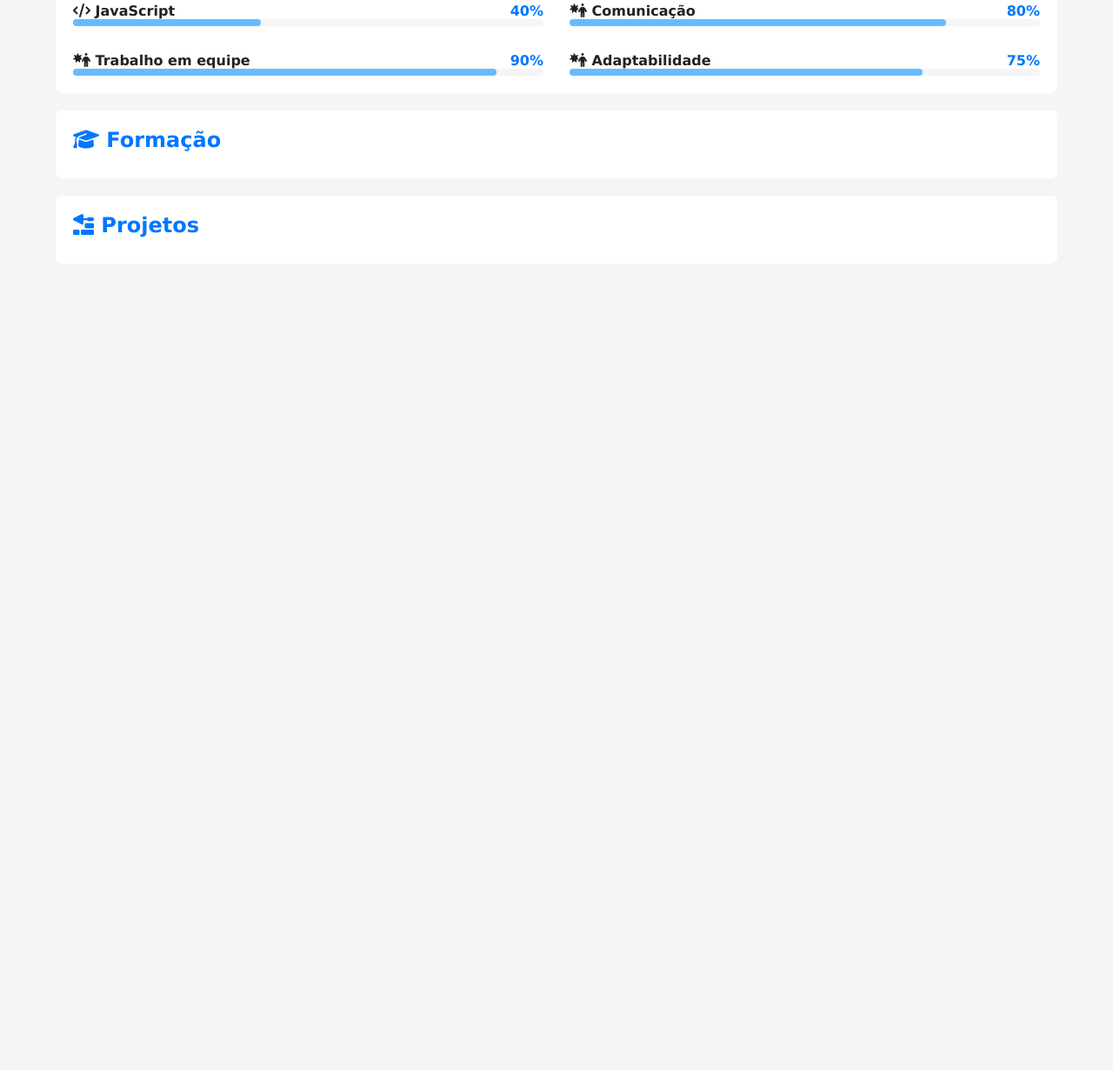
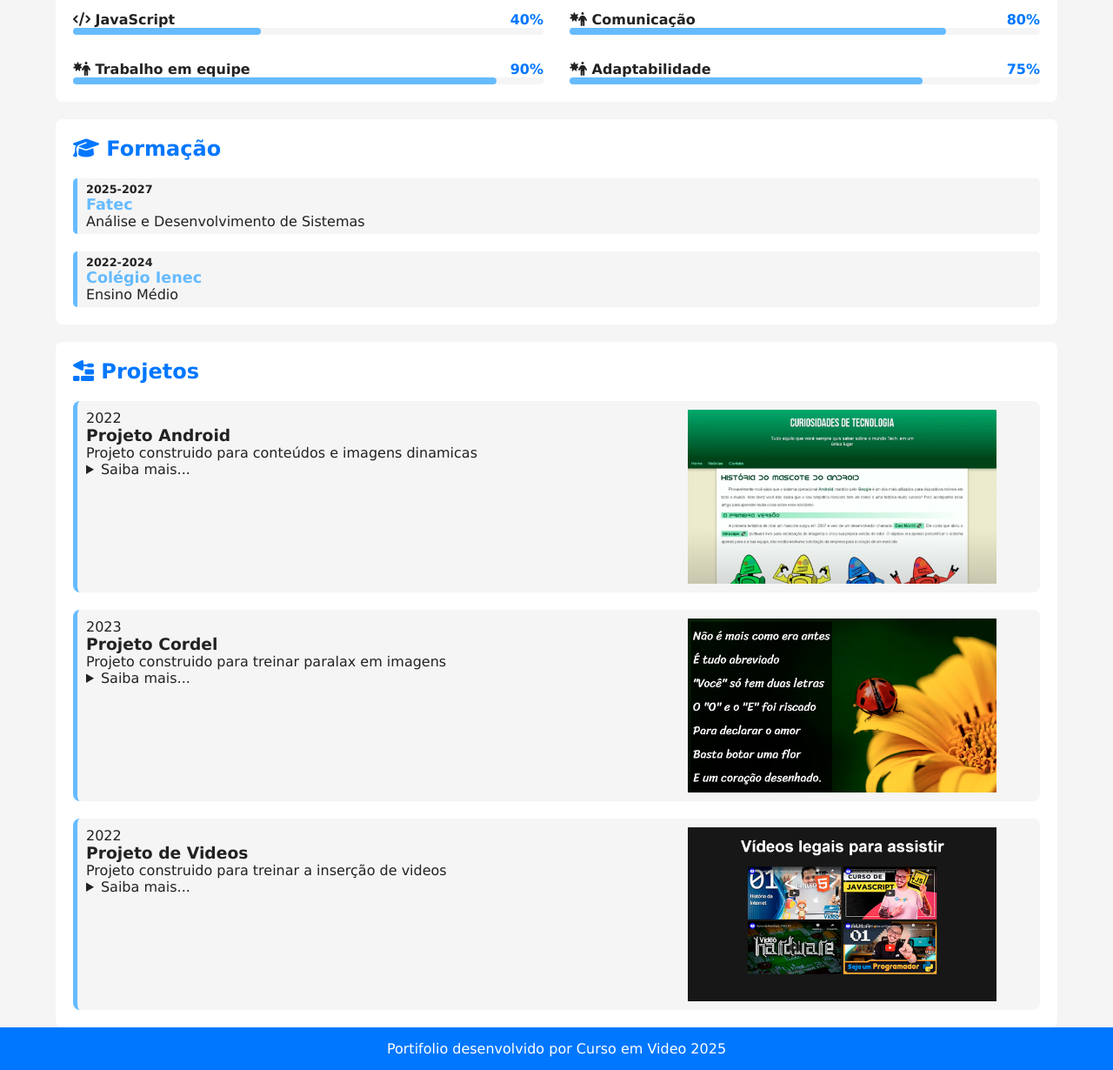
Before and after one commit to felipesiqueira06/projeto-portifolio, a plain HTML site: page index.html in a window 1280 px wide. Shown: the part 576-1806 px from the top of the page at 87% size. Before the commit the page ends 879 px from the top, so only its background shows below. Drawn offline with Linux system fonts and the light colour scheme.

Commit message:
formacao e projetos

```diff
--- a/estilos/style.css
+++ b/estilos/style.css
@@ -128,7 +128,7 @@ article{
 
 article h2{
   color: var(--destaque);
-  margin-bottom: 10px;
+  margin-bottom: 20px;
 }
 
 #skill-container{
@@ -166,8 +166,92 @@ article h2{
   border-radius: 4px;
 }
 
+#formacao-container{
+  display: flex;
+  flex-direction: column-reverse;
+  gap: 20px;
+}
+
+#formacao-container .curso{
+  background-color: var(--fundo-principal);
+  border-radius: 5px;
+  border-left: 5px solid var(--destaque-inverso);
+  padding-left: 10px;
+  padding-top: 5px;
+  padding-bottom: 5px;
+  transition: border-width 0.5s, border-color 0.5s;
+}
+
+#formacao-container .curso:hover{
+  border-left-width: 15px;
+  border-color: var(--destaque);
+  cursor: pointer;
+}
+
+#formacao-container .periodo{
+  font-size: 0.8em;
+  font-weight: bold;
+  color: var(--texto);
+}
+
+#formacao-container .instituicao{
+  color: var(--destaque-inverso);
+  font-size: 1.1em;
+}
+
+#projeto-container{
+  display: flex;
+  flex-direction: column-reverse;
+  gap: 20px;
+}
+
+#projeto-container .projeto{
+  display: flex;
+  flex-direction: column;
+  gap: 15px;
+  background-color: var(--fundo-principal);
+  padding: 10px;
+  border-radius: 8px;
+  border-left: 5px solid var(--destaque-inverso);
+  transition: border-color 0.5s, border-width 0.5s;
+}
+
+#projeto-container .projeto:hover{
+  border-color: var(--destaque);
+  border-left-width: 15px;
+  cursor: pointer;
+}
+
+#projeto-container .foto{
+  width: 100%;
+  aspect-ratio: 16/9;
+  object-fit: contain;
+  overflow: hidden;
+border-radius: 8px;
+}
+
+footer{
+  background-color: var(--destaque);
+  color: var(--texto-inverso);
+  text-align: center;
+  padding: 15px;
+}
+
 @media screen and (min-width: 768px){
   #skill-container{
     grid-template-columns: 1fr 1fr;
   }
+
+  #projeto-container .projeto{
+    flex-direction: row-reverse;
+    justify-content: space-between;
+  }
+  #projeto-container .projeto-info{
+    max-width: 60%;
 }
+
+#projeto-container .foto{
+  max-width: 40%;
+  aspect-ratio: 1/1;
+  max-height: 200px;
+}}
--- a/index.html
+++ b/index.html
@@ -129,15 +129,28 @@
             </div>
 
 
-
-
-
          </article> <!--FIM SKILS-->
 
 
 
          <article id="formacao">
             <h2><i class="fa-solid fa-graduation-cap"></i> Formação</h2>
+
+            <div id="formacao-container">
+                <div class="curso">
+                    <p class="periodo">2022-2024</p>
+                    <h3 class="instituicao">Colégio Ienec</h3>
+                    <p class="titulacao">Ensino Médio</p>
+                </div>
+
+                <div class="curso">
+                    <p class="periodo">2025-2027</p>
+                    <h3 class="instituicao">Fatec</h3>
+                    <p class="titulacao">Análise e Desenvolvimento de Sistemas</p>
+                </div>
+            </div>
+
+
 
          </article> <!---FIM FORMACAO-->
 
@@ -147,6 +160,49 @@
          <article id="projetos">
             <h2><i class="fa-solid fa-trowel-bricks"></i> Projetos</h2>
 
+            <div id="projeto-container">
+                <div class="projeto">
+                    <img src="imagens/projeto-01-videos.jpg" alt="Projeto 1" class="foto">
+                    <div class="projeto-info">
+                        <p class="periodo">2022</p>
+                        <h3 class="titulo">Projeto de Videos</h3>
+                        <p>Projeto construido para treinar a inserção de videos</p>
+                        <details class="descricao">
+                            <summary>Saiba mais...</summary>
+                            <p>Lorem ipsum dolor sit amet, consectetur adipisicing elit. Facilis reprehenderit praesentium impedit quidem tenetur expedita quod cum quae quis tempora quaerat magnam excepturi veritatis est vel repellendus, similique ullam necessitatibus.</p>
+                        </details>
+                    </div>
+                </div>
+
+
+                 <div class="projeto">
+                    <img src="imagens/projeto-02-cordel.jpg" alt="Projeto 2" class="foto">
+                    <div class="projeto-info">
+                        <p class="periodo">2023</p>
+                        <h3 class="titulo">Projeto Cordel</h3>
+                        <p>Projeto construido para treinar paralax em imagens</p>
+                        <details class="descricao">
+                            <summary>Saiba mais...</summary>
+                            <p>Lorem ipsum dolor sit amet, consectetur adipisicing elit. Facilis reprehenderit praesentium impedit quidem tenetur expedita quod cum quae quis tempora quaerat magnam excepturi veritatis est vel repellendus, similique ullam necessitatibus.</p>
+                        </details>
+                    </div>
+                </div>
+
+
+                 <div class="projeto">
+                    <img src="imagens/projeto-03-android.jpg" alt="Projeto 3" class="foto">
+                    <div class="projeto-info">
+                        <p class="periodo">2022</p>
+                        <h3 class="titulo">Projeto Android</h3>
+                        <p>Projeto construido para conteúdos e imagens dinamicas</p>
+                        <details class="descricao">
+                            <summary>Saiba mais...</summary>
+                            <p>Lorem ipsum dolor sit amet, consectetur adipisicing elit. Facilis reprehenderit praesentium impedit quidem tenetur expedita quod cum quae quis tempora quaerat magnam excepturi veritatis est vel repellendus, similique ullam necessitatibus.</p>
+                        </details>
+                    </div>
+                </div>
+            </div>
+
          </article> <!--FIM PROJETO-->
 
     </section>
@@ -154,7 +210,7 @@
 </main>
 
     <footer>
-
+        Portifolio desenvolvido por Curso em Video 2025
     </footer>
 
 
```
